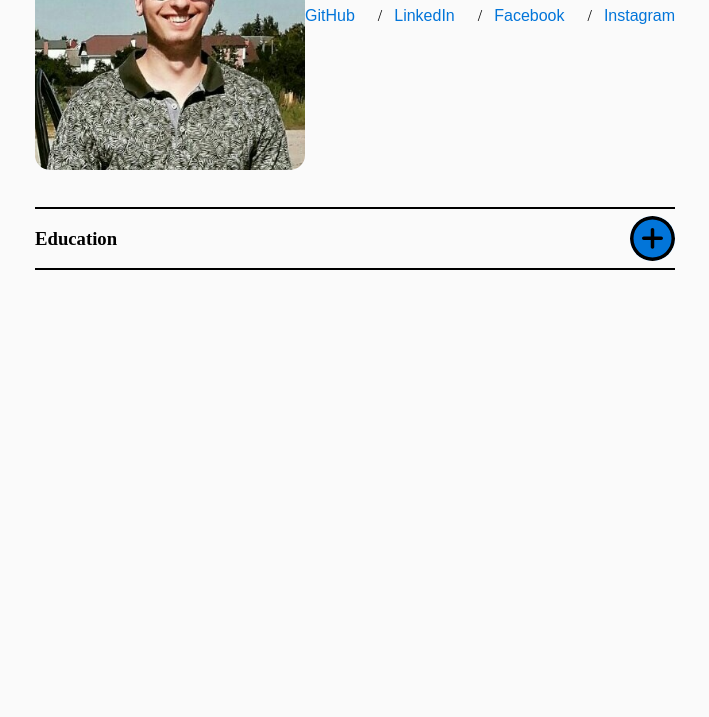
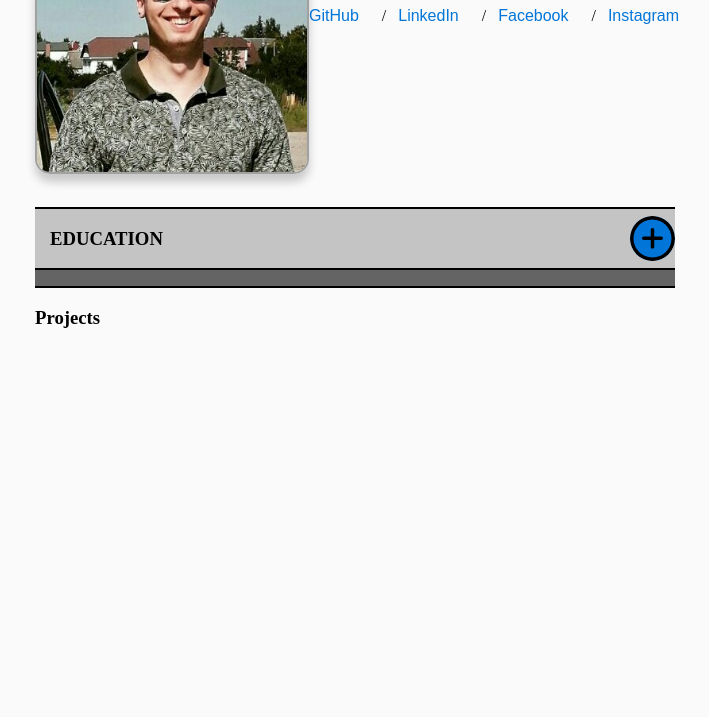
Before and after one commit to kedroviy/portfolio, a website: page index.html in a window 1280 px wide. Shown: the part 83-800 px from the top of the page, without its empty margins (285-994 px from the left). Drawn offline with Linux system fonts and the light colour scheme; a web font is replaced by a local one.

Commit message:
feat: add slow down menu

```diff
--- a/index.html
+++ b/index.html
@@ -40,7 +40,13 @@
                     <p class="item">The Rolling Scopes School (September 09 - February)</p>
                 </div>
             </section>
-            <section class="main-container__section-slider-container"></section>
+            <section class="main-container__section-slider-container">
+                <div class="main-container__section-slider-container__decription">
+                    <h3 class="main-container__section-slider-container__decription__header">
+                        Projects
+                    </h3>
+                </div>
+            </section>
         </main>
     </div>
     <script src="main.js"></script>
--- a/scss/style.scss
+++ b/scss/style.scss
@@ -24,6 +24,8 @@ body {
 
             .wrapper__header-container__avatar-container__photo{
                 border-radius: 15px;
+                border: 2px solid #a1a1a1;
+                box-shadow: 0px 8px 10px 0px rgba(0,0,0,0.2);
             }
         }
     }
@@ -76,16 +78,27 @@ body {
     .main-container{
         width: 100%;
         display: flex;
+        flex-direction: column;
         justify-content: center;
+        align-items: center;
 
         .main-container__section-education-container{
             width: 50%;
             border-bottom: 2px solid #000;
+            background-color: #646464;
 
             .main-container__section-education-container__discription-container{
                 display: flex;
                 flex-direction: row;
                 justify-content: space-between;
+                border-bottom: 2px solid black;
+                background-color: #c4c4c4;
+                padding-left: 15px;
+
+                .main-container__section-education-container__discription-container__text{
+                    text-transform: uppercase;
+                    font-family: 'Hind';
+                }
 
                 .main-container__section-education-container__discription-container__drop-button{
                     background-image: url(../assets/images/add1.svg);
@@ -105,23 +118,32 @@ body {
             }
 
             .main-container__section-education-container__dropdow-menu-content {
-                display: none;
-                width: 50%;
+                visibility: hidden;
+
+                transition:height 200ms ease-in;
+                height: 0;
                 border-radius: 5px;
-                position: absolute;
                 box-shadow: 0px 8px 16px 0px rgba(0,0,0,0.2);
+                background-image: #e9e7e7;
+                transition:height 300ms ease-in;
 
                 p{
                     font-family: 'Muli', sans-serif;
-                    margin: 20px 0 0 10px;
+                    color: #FAFAFA;
                 }
             }
 
             .main-container__section-education-container__dropdow-menu-content-show{
+                visibility: visible;
                 display: flex;
                 flex-direction: column;
                 align-items: center;
+                height: 180px;
             }
+        }
+
+        .main-container__section-slider-container{
+            width: 50%;
         }
     }
 }
```
Also changed, not shown: assets/style.css.
